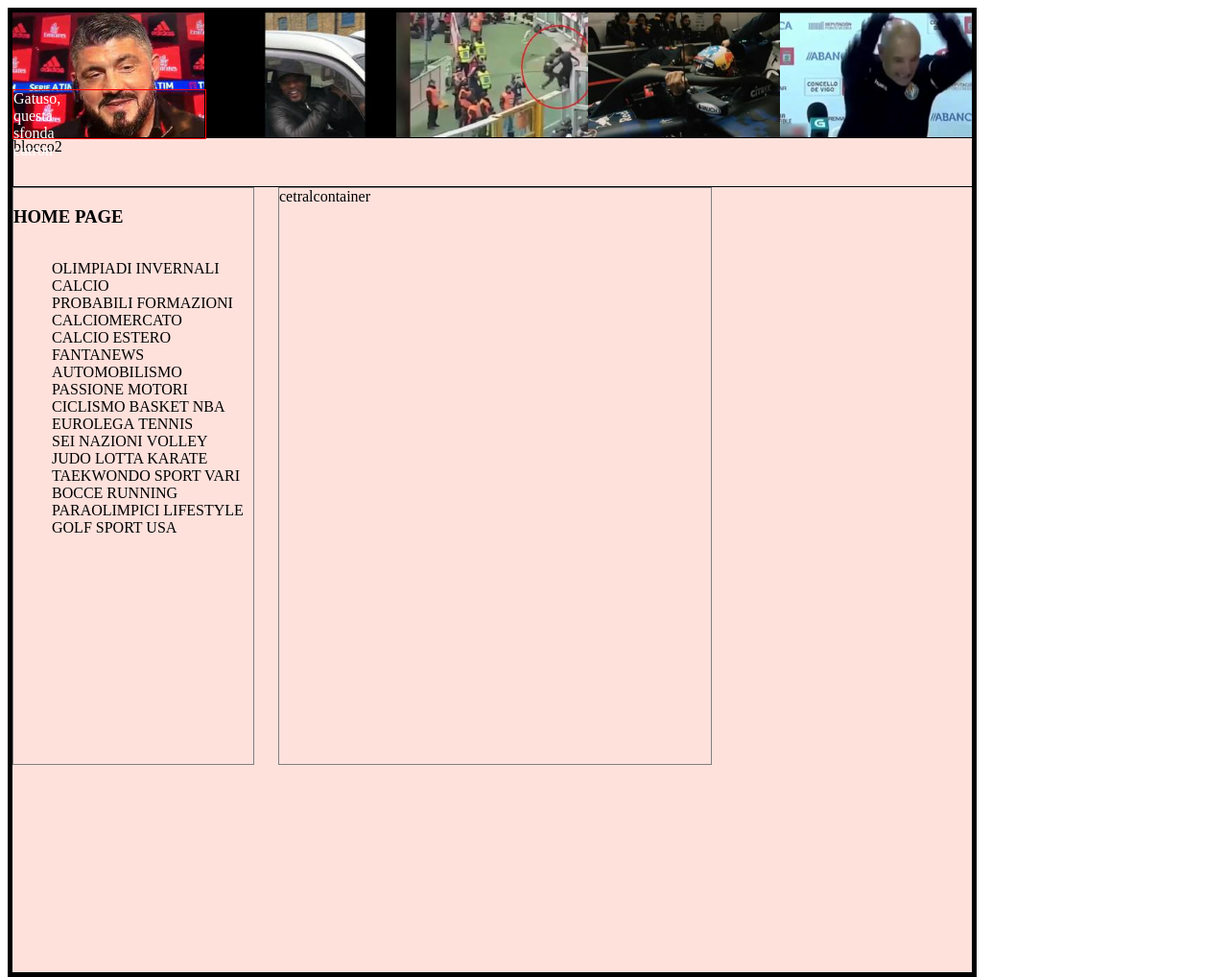
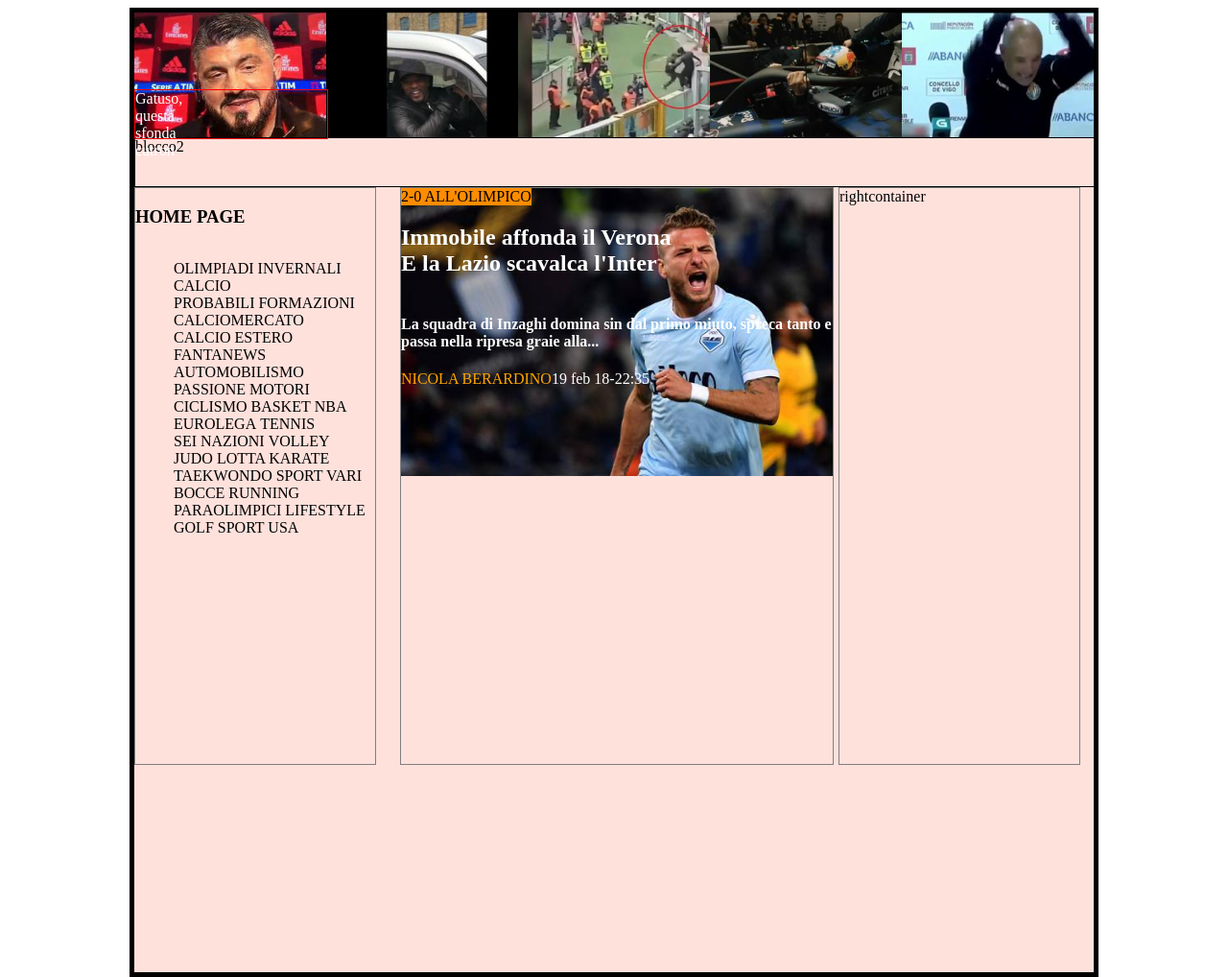
Before and after one commit to ervinbani/gazzetta, a plain HTML site: page index.html in a window 1280 px wide. Shown: the whole page at 96% size. Drawn offline with Linux system fonts and the light colour scheme.

Commit message:
miglioramento sulla colona centrale

```diff
--- a/index.html
+++ b/index.html
@@ -18,8 +18,9 @@
       <div class="clear"></div>
       </header>
      <div class="blocco2">blocco2</div>
+
+
      <div class="blocco3">
-
 
       <nav class="menu">
         <h3>HOME PAGE</h3>
@@ -49,9 +50,19 @@
           <li>GOLF</li>
           <li>SPORT USA</li>
       </nav>
-      <div class="centralcontainer">cetralcontainer</div>
+      <div class="centralcontainer">
+        <div class="main">
+          <div class="testomain">
+            <span id="risultato">2-0 ALL'OLIMPICO</span>
+            <br><h2 class="colorwhite">Immobile affonda il Verona<br>E la Lazio scavalca l'Inter</h2>
+      <h4 class="colorwhite">La squadra di Inzaghi domina sin dal primo miuto, spreca tanto e passa nella ripresa graie alla... </h4>
+      <span class="colororange">NICOLA BERARDINO</span><span class="colorwhite">   19 feb 18-22:35</span>
+          </div>
+          </div>
+      </div>
+
+      <div class="rightcontainer">rightcontainer</div>
        </div>
-
 
     </div>
 
--- a/style.css
+++ b/style.css
@@ -3,6 +3,7 @@
   background: #FFE1DC;
   width: 1000px;
    height: 1000px;
+   margin: auto;
 }
 header .headercointainer *{
   width: 20%;
@@ -76,3 +77,36 @@ position: right;
   float: left;
   margin-left: 2.5%;
 }
+.rightcontainer{
+  border: 1px solid grey;
+  width: 25%;
+  height: 600px;
+  float: left;
+  margin-left: 5px;
+}
+.blocco3 .centralcontainer .main{
+  width:100%;
+  height: 50%;
+  background-image: url(img/main-image.jpg);
+  background-size: cover;
+}
+.blocco3 .centralcontainer .main #risultato{
+  background-color: 	#ff8c00;
+}
+.testomain{
+  padding-top: 100x;
+}
+
+
+
+
+
+
+
+
+.colorwhite {
+  color: white;
+}
+.colororange{
+  color: orange;
+}
```
